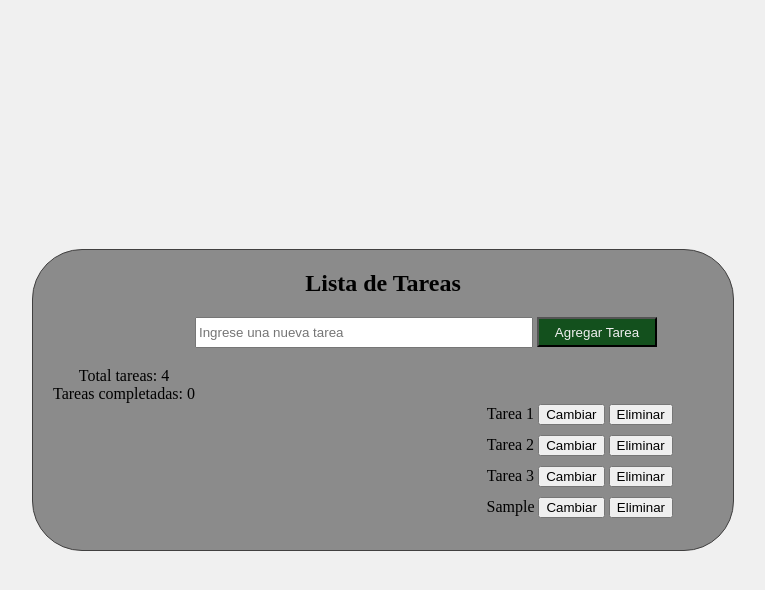
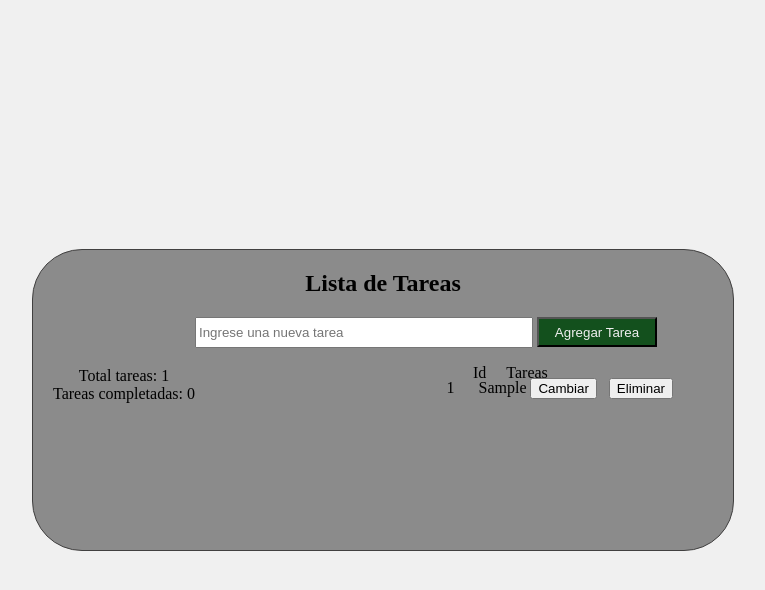
Before and after one commit to rodrigovasquezcespedes/M-todos_arreglos, a plain HTML site: page index.html in a window 1280 px wide. Both pictures are taken after typing "Sample" into the empty fields and a click on the button "Agregar Tarea". Shown: the whole page, without its empty margins (257-1022 px from the left). Drawn offline with Linux system fonts and the light colour scheme.

Commit message:
modificar la vista para mostar la lista de tareas

```diff
--- a/assets/css/style.css
+++ b/assets/css/style.css
@@ -46,8 +46,9 @@ ul {
     margin-right: 30px;
     padding: 30px;
     border-radius: 10px;
+    margin-top: -60px;
+}
 
-}
 input{
     width: 330px;
     height: 25px;
@@ -59,3 +60,8 @@ input{
     margin-right: 76px;
     color: #f0f0f0;
 }
+#titulo{
+    display:flex;
+    margin-left: 440px;
+    gap: 20px;
+}
--- a/assets/js/app.js
+++ b/assets/js/app.js
@@ -1,20 +1,18 @@
-let tareas = [
-  { id: 1, descripcion: "Tarea 1", completada: false },
-  { id: 2, descripcion: "Tarea 2", completada: false },
-  { id: 3, descripcion: "Tarea 3", completada: false }
-];
+let tareas = [];
 
 const listaTareas = document.getElementById("lista-tareas");
 const totalTareas = document.getElementById("total-tareas");
 const tareasCompletadas = document.getElementById("tareas-completadas");
 const boton = document.querySelector("#boton")
+const entrada = document.querySelector("#entrada-tarea");
+
 
 function actualizarResumen() {
   totalTareas.textContent = tareas.length;
   tareasCompletadas.textContent = tareas.filter(tarea => tarea.completada).length;
 }
 
-function renderizarTareas() {
+function mostrarTarea() {
   listaTareas.innerHTML = "";
   tareas.forEach(tarea => {
     const li = document.createElement("li");
@@ -23,9 +21,14 @@ function renderizarTareas() {
       li.classList.add("completada");
     }
     li.innerHTML = `
+
+          ${tarea.id}
+          &nbsp;&nbsp;&nbsp;&nbsp;
           ${tarea.descripcion}
-          <button onclick="cambiarCompletitud(${tarea.id})">Cambiar</button>
+          <button onclick="cambiarEstado(${tarea.id})">Cambiar</button>
+          &nbsp;
           <button onclick="eliminarTarea(${tarea.id})">Eliminar</button>
+
       `;
     listaTareas.appendChild(li);
   });
@@ -33,29 +36,28 @@ function renderizarTareas() {
 }
 
 function agregarTarea() {
-  const entrada = document.getElementById("entrada-tarea");
   const descripcion = entrada.value.trim();
   if (descripcion !== "") {
     const id = tareas.length + 1;
     tareas.push({ id, descripcion, completada: false });
-      renderizarTareas();
+    mostrarTarea();
     entrada.value = "";
   }
 }
 
 function eliminarTarea(id) {
   tareas = tareas.filter(tarea => tarea.id !== id);
-  renderizarTareas();
+  mostrarTarea();
 }
 
-function cambiarCompletitud(id) {
+function cambiarEstado(id) {
   const tarea = tareas.find(tarea => tarea.id === id);
   if (tarea) {
     tarea.completada = !tarea.completada;
-      renderizarTareas();
+    mostrarTarea();
   }
 }
 
 // Renderizado inicial
-renderizarTareas();
-boton.addEventListener('click',agregarTarea);
+mostrarTarea();
+boton.addEventListener('click', agregarTarea);
--- a/index.html
+++ b/index.html
@@ -1,27 +1,34 @@
 <!DOCTYPE html>
 <html lang="es">
+
 <head>
     <meta charset="UTF-8">
     <meta name="viewport" content="width=device-width, initial-scale=1.0">
     <title>Lista de Tareas</title>
     <link rel="stylesheet" href="./assets/css/style.css">
 </head>
+
 <body>
     <div class="contenedor">
         <div class="tareas">
             <h2>Lista de Tareas</h2>
 
             <input type="text" id="entrada-tarea" placeholder="Ingrese una nueva tarea">
-            <button  id="boton">Agregar Tarea</button>
-            <div id="resumen-tareas" >
+            <button id="boton">Agregar Tarea</button>
+            <div id="resumen-tareas">
                 Total tareas: <span id="total-tareas">0</span><br>
                 Tareas completadas: <span id="tareas-completadas">0</span>
             </div>
+            <div id="titulo">
+                <p>Id</p>
+                <p>Tareas</p>
+            </div>
             <ul id="lista-tareas">
-                <!-- Las tareas se agregarán dinámicamente aquí -->
+                <!--se agregan las tareas -->
             </ul>
         </div>
     </div>
     <script src="./assets/js/app.js"></script>
 </body>
+
 </html>
```
Lines whose indentation alone changed are shown as unchanged.
